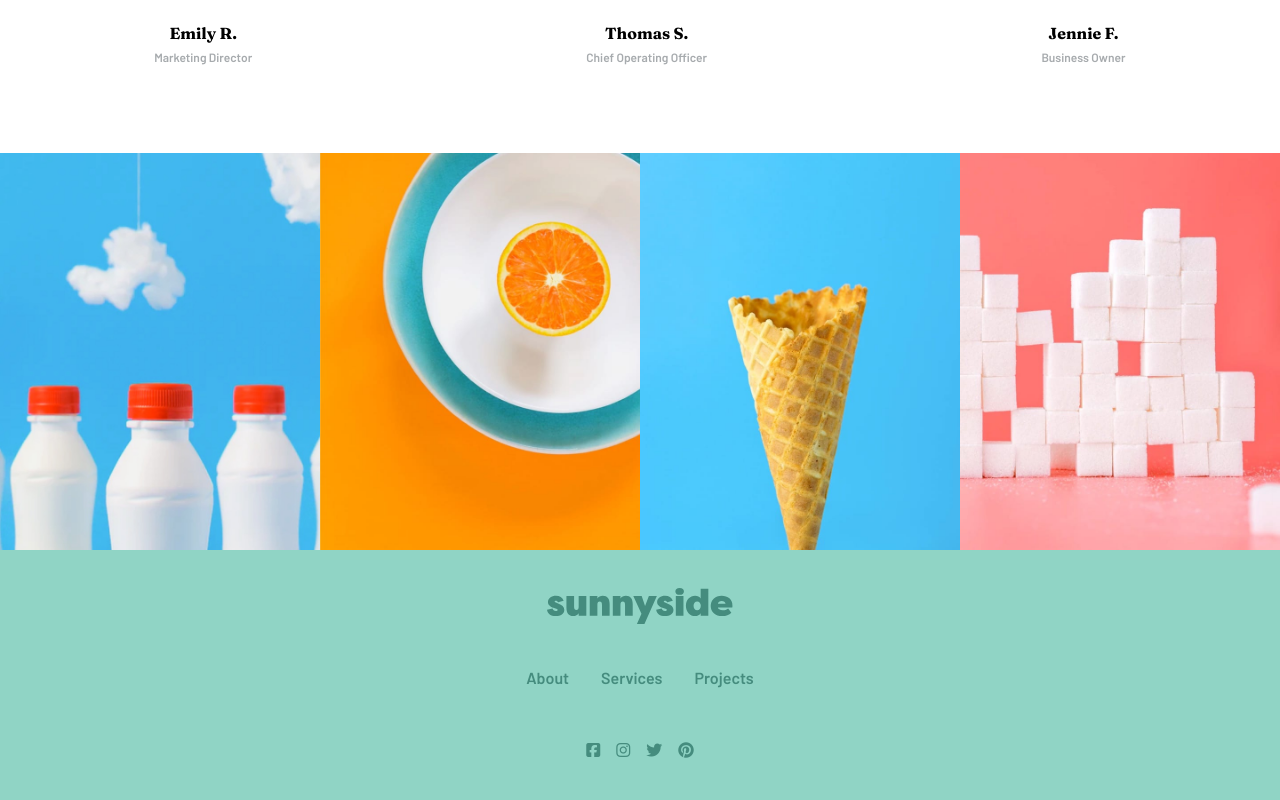
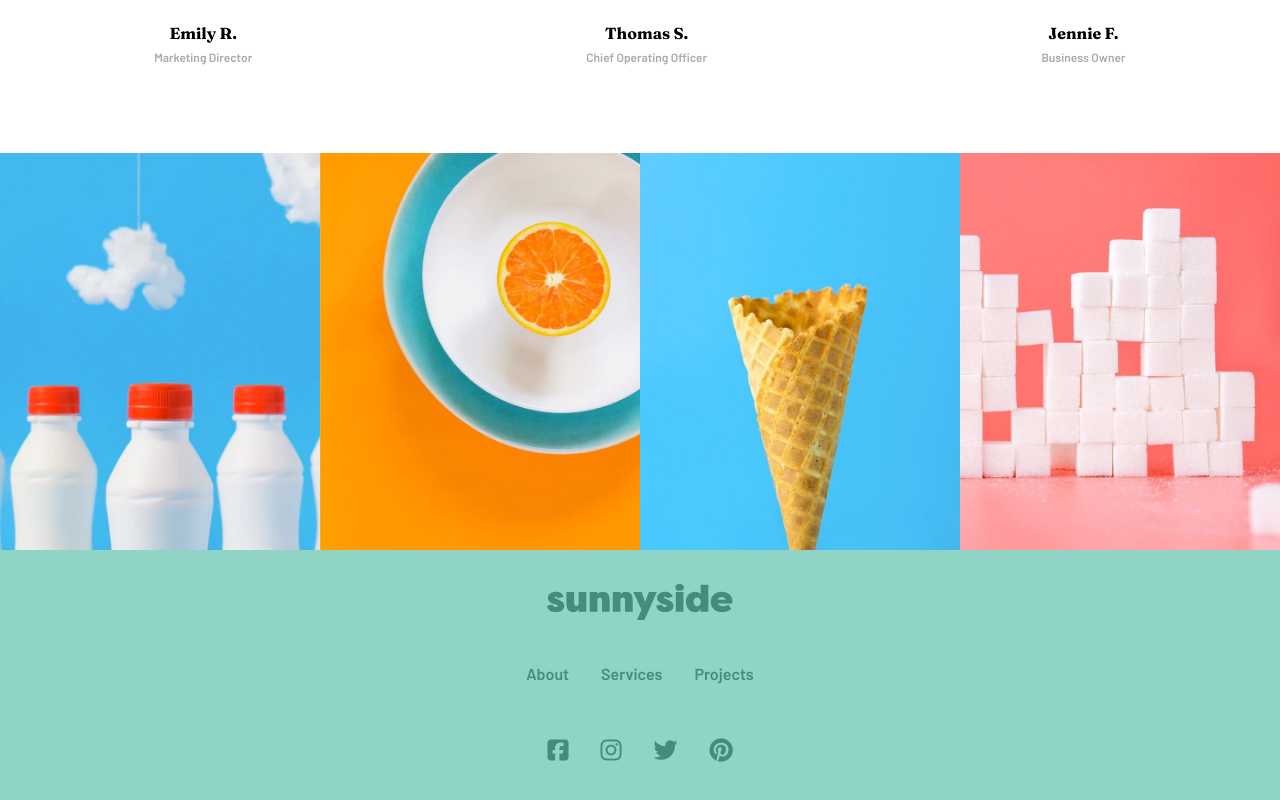
Before and after one commit to remtaine/fem-sunnyside-agency-landing-page, a React (Create React App) app: page / in a window 1280 px wide. Shown: the part 2598-3398 px from the top of the page. Built offline with nearby package versions, Linux system fonts and the light colour scheme.

Commit message:
Fix inline-block of social media buttons

```diff
--- a/src/components/Footer.js
+++ b/src/components/Footer.js
@@ -28,41 +28,26 @@ function Footer() {
           </a>
         </li>
       </ul>
-      <ul className="flex gap-4">
-        <li className="">
-          <a
-            href="#"
-            className="text-fem-500 duration-400 ease-in-out hover:text-fem-50"
-          >
-            {/* <img src={LogoFB} alt="" className="" /> */}
-            <i className="fa-brands fa-facebook-square "></i>
+
+      <ul className="flex gap-4 text-2xl text-fem-500">
+        <li className="inline-block">
+          <a href="#" className="p-2 duration-400 hover:text-fem-50">
+            <i class="fa-brands fa-square-facebook inline-block"></i>
           </a>
         </li>
-        <li className="">
-          <a
-            href="#"
-            className="text-fem-500 duration-400 ease-in-out hover:text-fem-50"
-          >
-            {/* <img src={LogoIG} alt="" className="" /> */}
-            <i className="fa-brands fa-instagram"></i>
+        <li className="inline-block">
+          <a href="#" className="p-2 duration-400 hover:text-fem-50">
+            <i class="fa-brands fa-instagram"></i>
           </a>
         </li>
-        <li className="">
-          <a
-            href="#"
-            className="text-fem-500 duration-400 ease-in-out hover:text-fem-50"
-          >
-            {/* <img src={LogoTwitter} alt="" className="" /> */}
-            <i className="fa-brands fa-twitter"></i>
+        <li className="inline-block">
+          <a href="#" className="p-2 duration-400 hover:text-fem-50">
+            <i class="fa-brands fa-twitter"></i>
           </a>
         </li>
-        <li className="">
-          <a
-            href="#"
-            className="text-fem-500 duration-400 ease-in-out hover:text-fem-50"
-          >
-            {/* <img src={LogoPinterest} alt="" className="" /> */}
-            <i className="fa-brands fa-pinterest"></i>
+        <li className="inline-block">
+          <a href="#" className="p-2 duration-400 hover:text-fem-50">
+            <i class="fa-brands fa-pinterest"></i>
           </a>
         </li>
       </ul>
```
